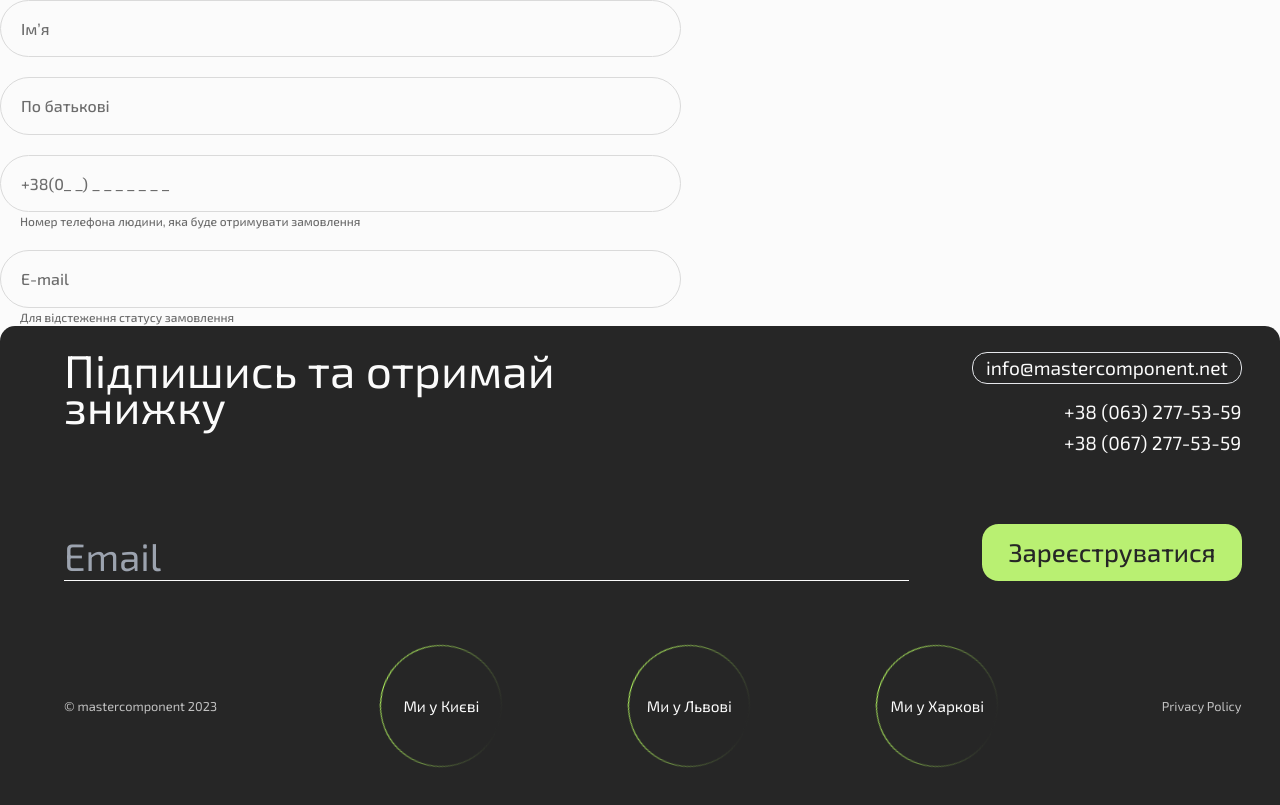
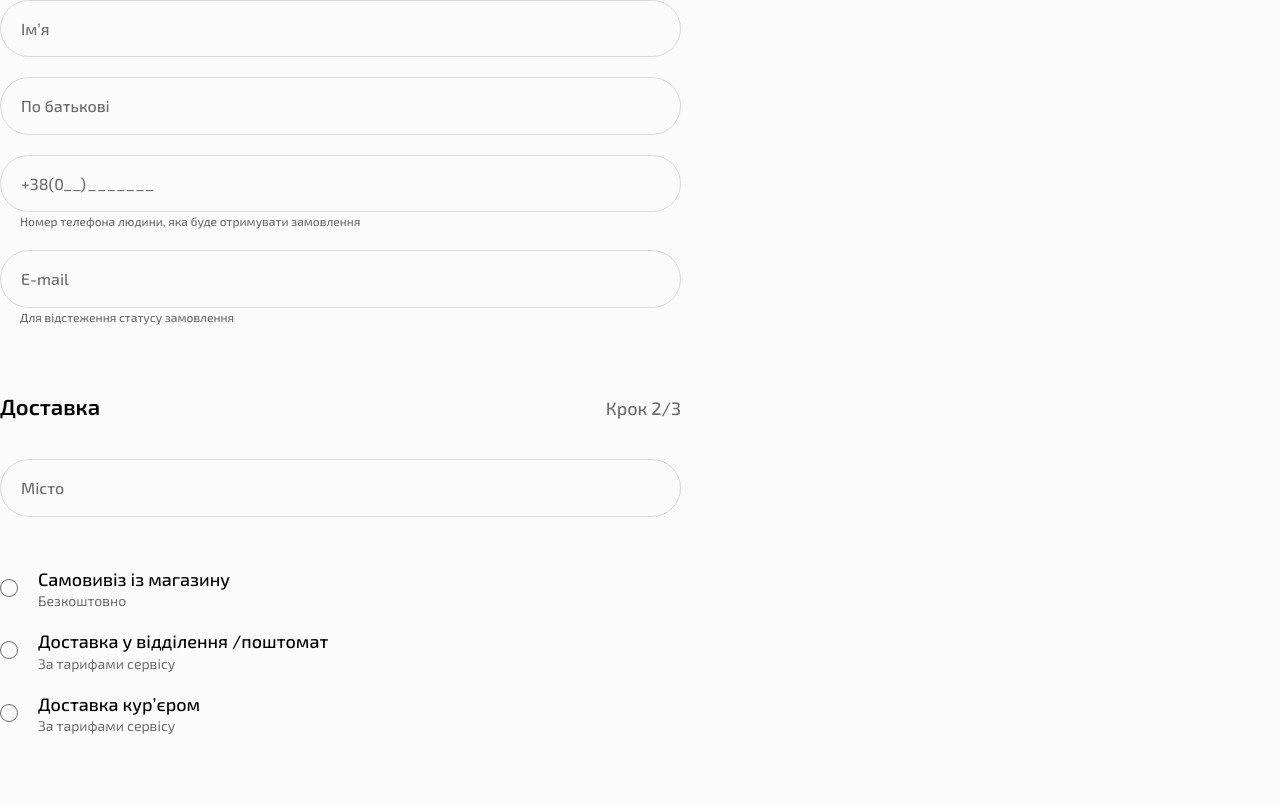
Before and after one commit to adevreactjs/masterComponent, a Next.js app: page /check-out in a window 1280 px wide. Shown: the part 290-1095 px from the top of the page. Built offline with nearby package versions, Linux system fonts and the light colour scheme.

Commit message:
add payments

```diff
--- /dev/null
+++ b/src/app/check-out/deliveryInput/DeliveryInput.tsx
@@ -0,0 +1,69 @@
+import React from 'react';
+import cls from './index.module.scss';
+
+const DeliveryInput = () => {
+  return (
+    <div className={cls.deliveryInputs}>
+      <div className={cls.deliveryInput}>
+        <input
+          className={cls.customCheckbox}
+          type='radio'
+          id='deliveryInput'
+          name='dev'
+          value='delivery'
+        />
+
+        <label className={cls.mainLabel} htmlFor='deliveryInput'>
+          <div className={cls.mainLabelList}>
+            <label className={cls.title} htmlFor='deliveryInput'>
+              Самовивіз із магазину
+            </label>
+            <label className={cls.subTitle} htmlFor='deliveryInput'>
+              Безкоштовно
+            </label>
+          </div>
+        </label>
+      </div>
+      <div className={cls.deliveryInput}>
+        <input
+          className={cls.customCheckbox}
+          type='radio'
+          id='deliveryInput2'
+          name='dev'
+          value='delivery'
+        />
+        <label className={cls.mainLabel} htmlFor='deliveryInput2'>
+          <div className={cls.mainLabelList}>
+            <label className={cls.title} htmlFor='deliveryInput2'>
+              Доставка у відділення /поштомат
+            </label>
+            <label className={cls.subTitle} htmlFor='deliveryInput2'>
+              За тарифами сервісу
+            </label>
+          </div>
+        </label>
+      </div>
+      <div className={cls.deliveryInput}>
+        <input
+          className={cls.customCheckbox}
+          type='radio'
+          id='deliveryInput3'
+          name='dev'
+          value='delivery'
+        />
+        <label className={cls.mainLabel} htmlFor='deliveryInput3'>
+          <div className={cls.mainLabelList}>
+            <label className={cls.title} htmlFor='deliveryInput3'>
+              Доставка кур’єром
+            </label>
+            <label className={cls.subTitle} htmlFor='deliveryInput3'>
+              За тарифами сервісу
+            </label>
+          </div>
+        </label>
+      </div>
+    </div>
+  );
+};
+
+export default DeliveryInput;
--- /dev/null
+++ b/src/app/check-out/deliveryInput/index.module.scss
@@ -0,0 +1,58 @@
+.deliveryInputs {
+  margin-top: 50px;
+  display: flex;
+  flex-direction: column;
+  gap: 20px;
+}
+.title {
+  font-size: 18px;
+  font-style: normal;
+  font-weight: 500;
+  line-height: normal;
+}
+.subTitle {
+  display: block;
+  color: var(---600, #6c6c6c);
+  font-size: 14px;
+  font-style: normal;
+  font-weight: 400;
+  line-height: normal;
+}
+.mainLabel {
+  display: flex;
+  align-items: center;
+}
+.customCheckbox {
+  display: none;
+}
+.mainLabel {
+  cursor: pointer;
+  -webkit-user-select: none;
+  -moz-user-select: none;
+  -ms-user-select: none;
+  user-select: none;
+}
+
+.customCheckbox + .mainLabel::before {
+  content: '';
+  display: inline-block;
+  width: 18px;
+  height: 18px;
+  flex-shrink: 0;
+  flex-grow: 0;
+  margin-right: 20px;
+  border-radius: 50%;
+  border: 1.3px solid var(---700, #6c6c6c);
+  cursor: pointer;
+  text-align: center;
+}
+.customCheckbox:checked + .mainLabel::before {
+  background-color: #b9ff61;
+  border: none;
+  .mainLabelList {
+    label {
+      background-color: #b9ff61;
+      border: none;
+    }
+  }
+}
--- a/src/app/check-out/index.module.scss
+++ b/src/app/check-out/index.module.scss
@@ -1,8 +1,15 @@
-.container {
+.checkOut {
+  display: flex;
+  flex-direction: column;
+  gap: 67px;
   max-width: 1392px;
   margin: 0 auto;
 }
+
 .checkOutWrapper {
+  width: 681px;
+}
+.checkOutDelivery {
   width: 681px;
 }
 .checkOutTitle {
@@ -43,7 +50,7 @@
   border-radius: 30px;
   border: 1px solid #dadada;
   input {
-    word-spacing: 1px;
+    word-spacing: -1px;
     width: 100%;
     font-size: 16px;
     font-style: normal;
@@ -60,3 +67,62 @@
     }
   }
 }
+.comments {
+  width: 681px;
+
+  textarea {
+    height: 156px;
+    padding: 14px;
+    border-radius: 10px;
+    border: 2px solid var(---800, #f1f1f1);
+    width: 100%;
+    margin-bottom: 40px;
+    background: inherit;
+    &::placeholder {
+      color: var(---800, #262626);
+      font-size: 18px;
+      font-style: normal;
+      font-weight: 500;
+      line-height: normal;
+    }
+  }
+  p {
+    text-align: center;
+    color: var(---600, #6c6c6c);
+    font-size: 14px;
+    font-style: normal;
+    font-weight: 500;
+    line-height: normal;
+    span {
+      font-size: 14px;
+      font-style: normal;
+      font-weight: 500;
+      line-height: normal;
+      text-decoration-line: underline;
+    }
+  }
+}
+.submit {
+  width: 681px;
+  display: flex;
+  align-items: center;
+  justify-content: center;
+  margin-bottom: 130px;
+}
+.submitBtn {
+  display: flex;
+  height: 54px;
+  padding: 15px 36px;
+  justify-content: center;
+  align-items: flex-start;
+  gap: 5px;
+  border-radius: 13px;
+  background: var(---, #b9ff61);
+  color: var(---800, #262626);
+  font-family: Exo 2;
+  font-size: 20px;
+  font-style: normal;
+  font-weight: 500;
+  line-height: 22px;
+  text-align: center;
+}
--- a/src/app/check-out/page.tsx
+++ b/src/app/check-out/page.tsx
@@ -3,11 +3,13 @@ import React from 'react';
 import cls from './index.module.scss';
 import FormInput from './formInput/FormInput';
 import InputMask from 'react-input-mask';
+import DeliveryInput from './deliveryInput/DeliveryInput';
+import PaymentInput from './paymentInput/PaymentInput';
 
 const Page = () => {
   return (
-    <section className={cls.checkOut}>
-      <div className={cls.container}>
+    <div className={cls.checkOut}>
+      <section className={cls.checkOutContacts}>
         <div className={cls.checkOutWrapper}>
           <div className={cls.checkOutTitle}>
             <h2>Дані для замовлення</h2>
@@ -35,8 +37,33 @@ const Page = () => {
             </div>
           </div>
         </div>
-      </div>
-    </section>
+      </section>
+      <section className={cls.checkOutDelivery}>
+        <div className={cls.checkOutTitle}>
+          <h2>Доставка</h2>
+          <span>Крок 2/3</span>
+        </div>
+        <FormInput placeholder={'Місто'} />
+        <DeliveryInput />
+      </section>
+      <section className={cls.checkOutDelivery}>
+        <div className={cls.checkOutTitle}>
+          <h2>Оплата</h2>
+          <span>Крок 3/3</span>
+        </div>
+        <PaymentInput />
+      </section>
+      <section className={cls.comments}>
+        <textarea placeholder='Коментар до замовлення'></textarea>
+        <p>
+          Підтверджуючи замовлення, я приймаю <span>умови користувальницької угоди</span>та
+          <span>публічної оферти</span>
+        </p>
+      </section>
+      <section className={cls.submit}>
+        <button className={cls.submitBtn}>Підтвердити замовлення</button>
+      </section>
+    </div>
   );
 };
 
--- /dev/null
+++ b/src/app/check-out/paymentInput/PaymentInput.tsx
@@ -0,0 +1,42 @@
+import React from 'react';
+import cls from './index.module.scss';
+import monoIcon from '@/assets/monoIcon.png';
+import privateIcon from '@/assets/privateIcon.png';
+import alphaIcon from '@/assets/alphaIcon.png';
+import Image from 'next/image';
+
+const PaymentInput = () => {
+  const payments = [
+    { title: 'При отриманні', img: '' },
+    { title: 'Онлайн оплата карткою', img: '' },
+    { title: 'Оплата частинами з monobank', img: monoIcon },
+    { title: 'Оплата частинами з PrivarBank', img: privateIcon },
+    { title: 'Оплата частинами з Alfa-Bank', img: alphaIcon },
+    { title: 'Безготівковий розрахунок з ПДВ', img: '' },
+    { title: 'Безготівковий розрахунок без ПДВ', img: '' },
+  ];
+
+  return (
+    <div className={cls.payment}>
+      {payments.map((payment, ind) => {
+        return (
+          <div className={cls.paymentMethod} key={ind}>
+            <input
+              className={cls.customCheckbox}
+              type='radio'
+              id={String(ind)}
+              name='pay'
+              value='payment'
+            />
+            <label className={cls.title} htmlFor={String(ind)}>
+              {payment.img && <Image className={cls.payImg} src={payment.img} width={21} height={20} alt='monoIcon' />}
+              {payment.title}
+            </label>
+          </div>
+        );
+      })}
+    </div>
+  );
+};
+
+export default PaymentInput;
--- /dev/null
+++ b/src/app/check-out/paymentInput/index.module.scss
@@ -0,0 +1,38 @@
+.payment {
+    display: flex;
+    flex-direction: column;
+    gap: 15px;
+}
+.customCheckbox {
+  display: none;
+}
+.title {
+  color: var(---800, #262626);
+  font-size: 18px;
+  font-style: normal;
+  font-weight: 500;
+  line-height: normal;
+}
+.customCheckbox + label {
+  display: flex;
+  align-items: center;
+}
+.customCheckbox + label::before {
+  content: '';
+  display: block;
+  width: 18px;
+  height: 18px;
+  flex-shrink: 0;
+  flex-grow: 0;
+  margin-right: 20px;
+  border-radius: 50%;
+  border: 1.3px solid var(---700, #6c6c6c);
+  cursor: pointer;
+}
+.customCheckbox:checked + label::before {
+  background-color: #b9ff61;
+  border: none;
+}
+.payImg {
+    margin-right: 10px;
+}
```
Also changed, not shown: src/assets/radio.svg (added).
